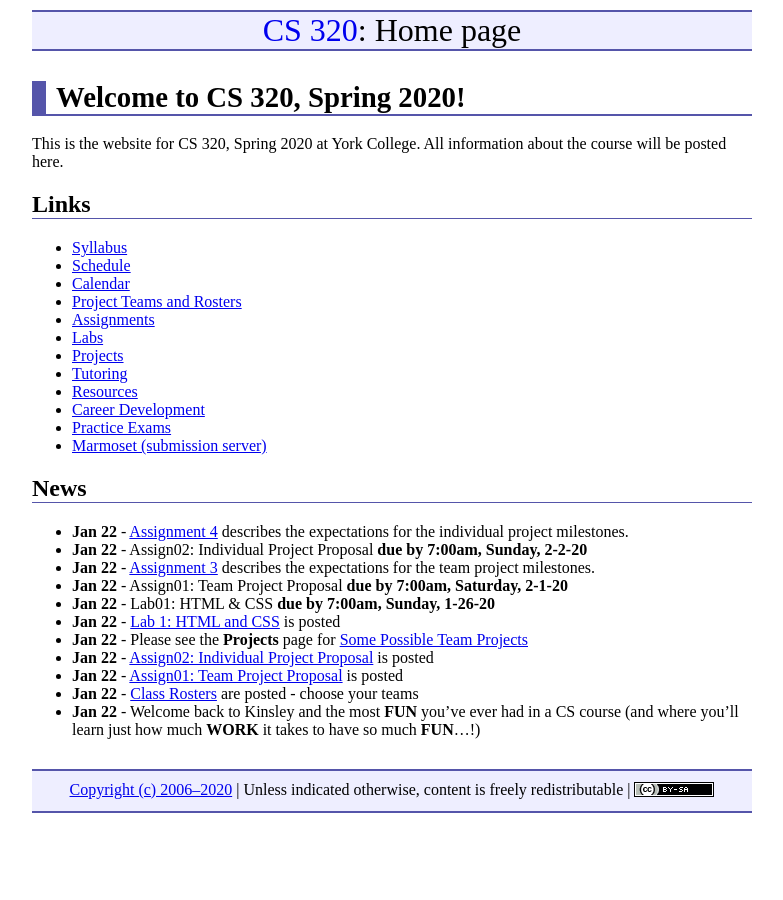
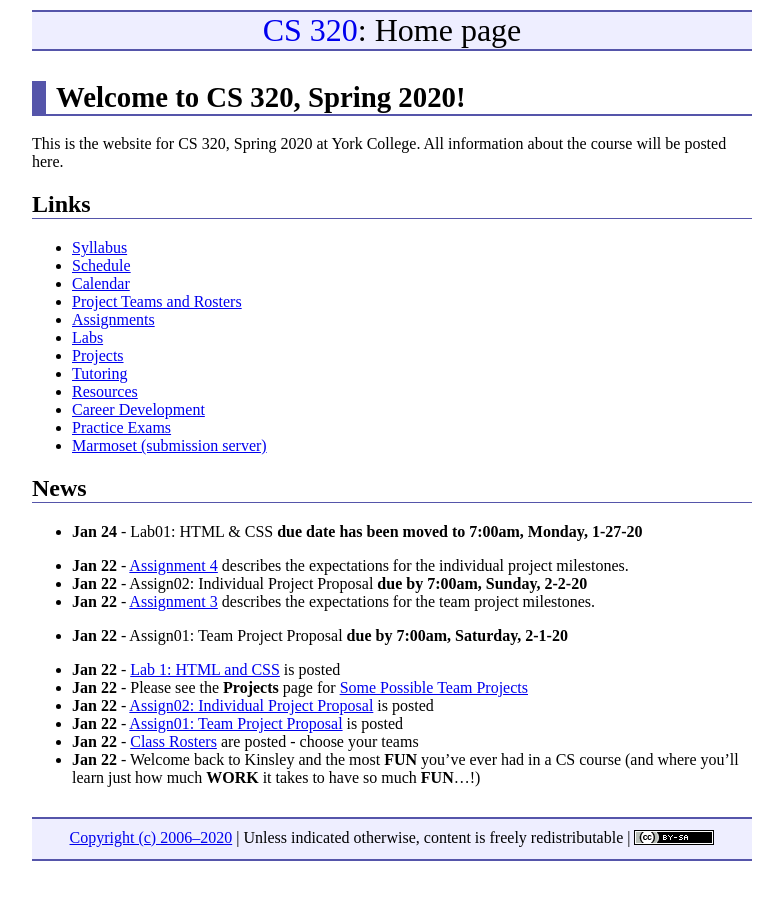
Before and after one commit to ycpcs/cs320-spring2020, a Jekyll site: the page built from index.md, in a window 1280 px wide. Shown: the whole page, without its empty margins (248-1031 px from the left). Built offline with Jekyll 4.4.1, drawn with Linux system fonts in a browser that asks for light colours.

Commit message:
moved lab01 due date

```diff
--- a/index.md
+++ b/index.md
@@ -78,11 +78,13 @@ All information about the course will be posted here.
 
 -->
 
+* **Jan 24** - Lab01: HTML & CSS **due date has been moved to 7:00am, Monday, 1-27-20**
+
 * **Jan 22** - [Assignment 4](assign/assign04.html) describes the expectations for the individual project milestones.
 * **Jan 22** - Assign02: Individual Project Proposal **due by 7:00am, Sunday, 2-2-20**
 * **Jan 22** - [Assignment 3](assign/assign03.html) describes the expectations for the team project milestones.
 * **Jan 22** - Assign01: Team Project Proposal **due by 7:00am, Saturday, 2-1-20**
-* **Jan 22** - Lab01: HTML & CSS **due by 7:00am, Sunday, 1-26-20**
+
 * **Jan 22** - [Lab 1: HTML and CSS](labs/lab01.html) is posted
 * **Jan 22** - Please see the **Projects** page for [Some Possible Team Projects](projects/index.html)
 * **Jan 22** - [Assign02: Individual Project Proposal](assign/assign02.html) is posted
```
Also changed, not shown: labs/index.md (+1 -1 lines), 3 other files.
